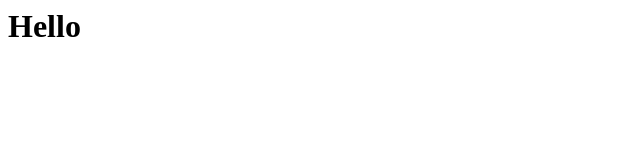
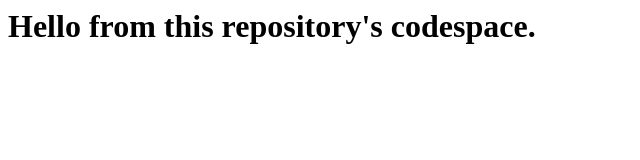
Before and after one commit to AndrewParkerTechnicalTester/code-with-codespaces, a plain HTML site: page index.html in a window 1280 px wide. Shown: the whole page, without its empty margins (0-640 px from the left). Drawn offline with Linux system fonts and the light colour scheme.

Commit message:
Add hello from the codespace

```diff
--- a/index.html
+++ b/index.html
@@ -1,3 +1,3 @@
 <html>
-  <h1>Hello</h1>
+  <h1>Hello from this repository's codespace.</h1>
 </html>
```
